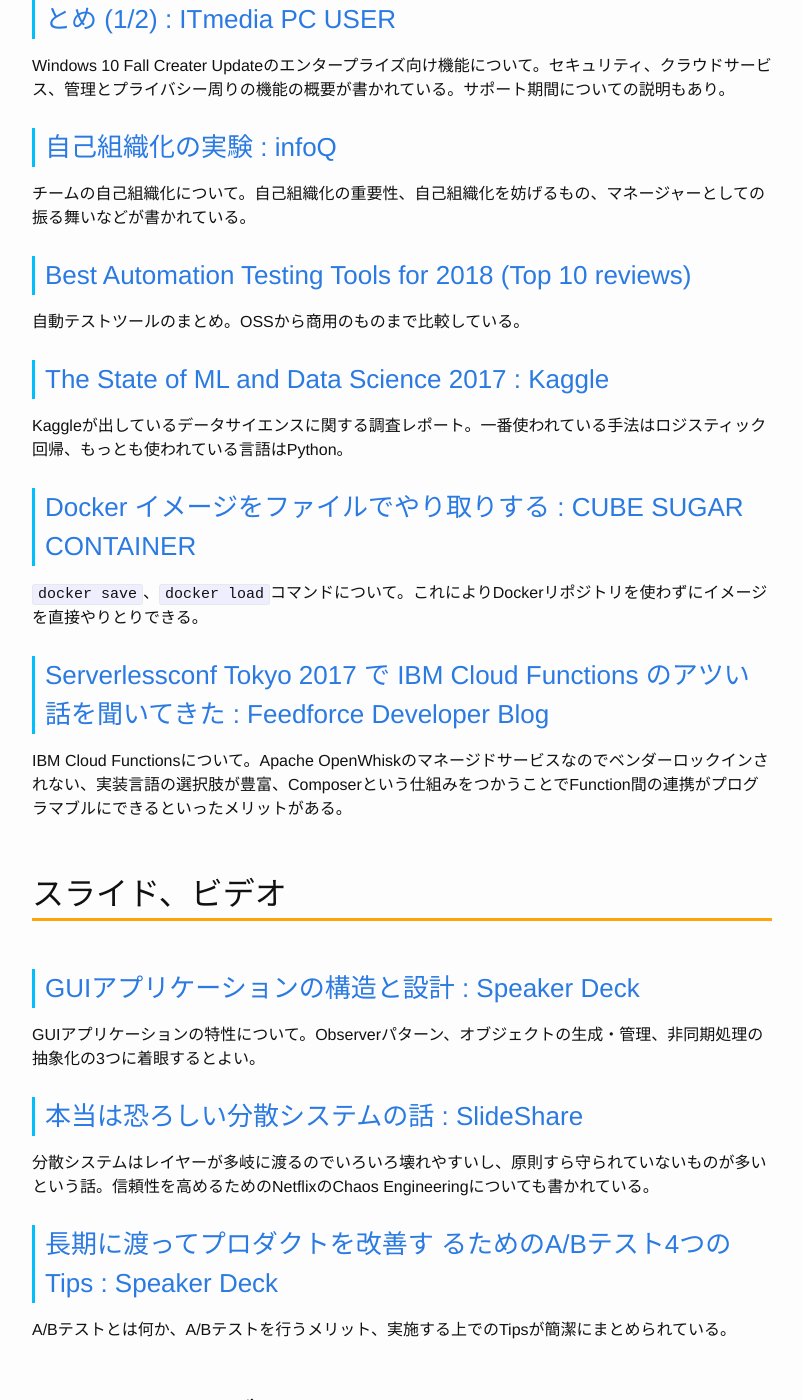
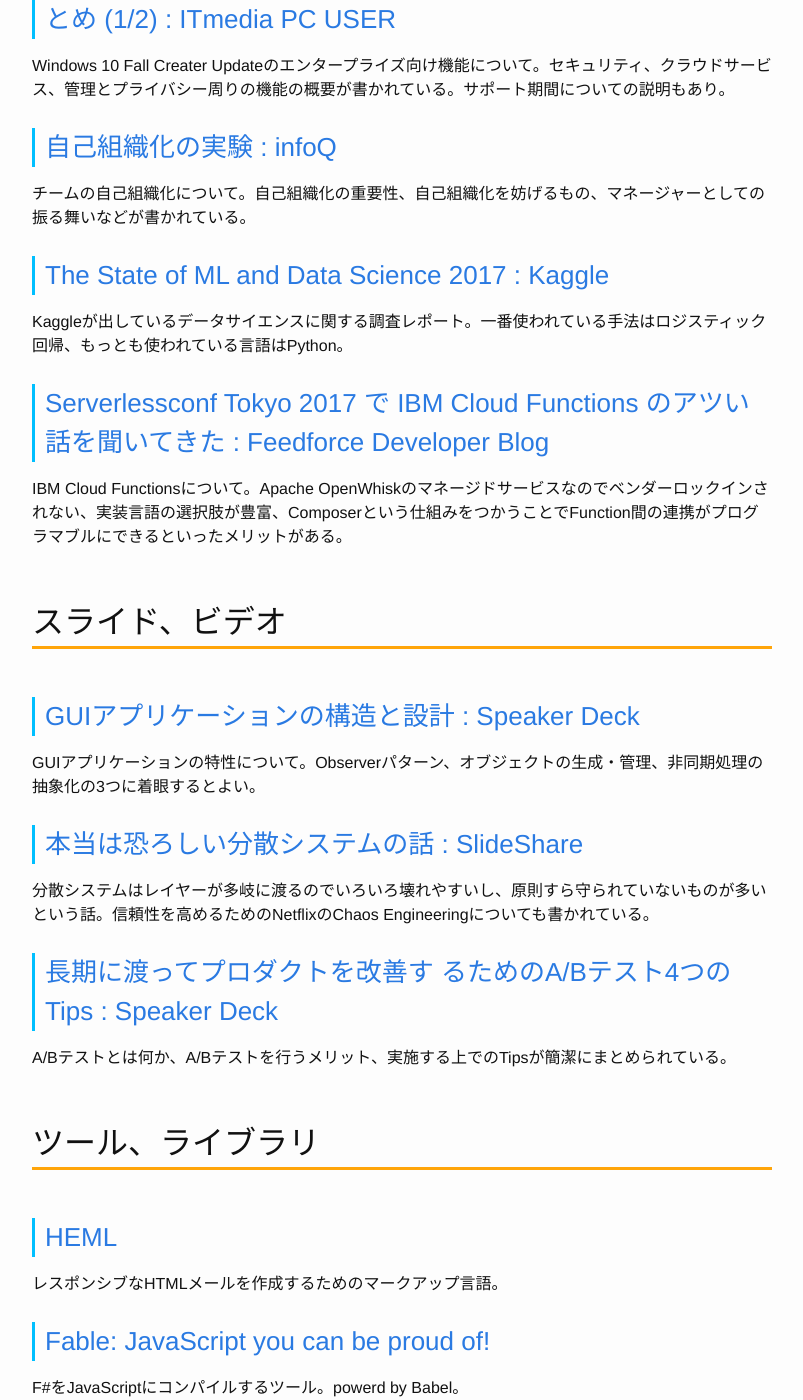
Before and after one commit to Gather-Tech/Gather-Tech.github.io, a Jekyll site: the page built from _posts/2017/2017-11-06-Gather71.md, in a window 1280 px wide and 1400 px high, scrolled down 2232 px. Shown: the whole window, without its empty margins (238-1041 px from the left). Built offline with Jekyll 4.4.1, drawn with Linux system fonts in a browser that asks for light colours; some of the changed text lies outside the part shown.

Commit message:
Reduced articles

```diff
--- a/_posts/2017/2017-11-06-Gather71.md
+++ b/_posts/2017/2017-11-06-Gather71.md
@@ -56,17 +56,9 @@
 
 チームの自己組織化について。自己組織化の重要性、自己組織化を妨げるもの、マネージャーとしての振る舞いなどが書かれている。
 
-### [Best Automation Testing Tools for 2018 (Top 10 reviews)](https://medium.com/@briananderson2209/best-automation-testing-tools-for-2018-top-10-reviews-8a4a19f664d2)
-
-自動テストツールのまとめ。OSSから商用のものまで比較している。
-
 ### [The State of ML and Data Science 2017 : Kaggle](https://www.kaggle.com/surveys/2017)
 
 Kaggleが出しているデータサイエンスに関する調査レポート。一番使われている手法はロジスティック回帰、もっとも使われている言語はPython。
-
-### [Docker イメージをファイルでやり取りする : CUBE SUGAR CONTAINER](http://blog.amedama.jp/entry/2017/11/01/204637)
-
-`docker save`、`docker load`コマンドについて。これによりDockerリポジトリを使わずにイメージを直接やりとりできる。
 
 ### [Serverlessconf Tokyo 2017 で IBM Cloud Functions のアツい話を聞いてきた : Feedforce Developer Blog](http://developer.feedforce.jp/entry/2017/11/02/221452)
 
@@ -91,10 +83,6 @@
 ### [HEML](https://heml.io/)
 
 レスポンシブなHTMLメールを作成するためのマークアップ言語。
-
-### [o1lab/xmysql: One command to generate REST APIs for any MySql Database.](https://github.com/o1lab/xmysql)
-
-MySQLのデータベースをREST APIで操作できるようにするツール。
 
 ### [Fable: JavaScript you can be proud of!](http://fable.io/)
 
```
